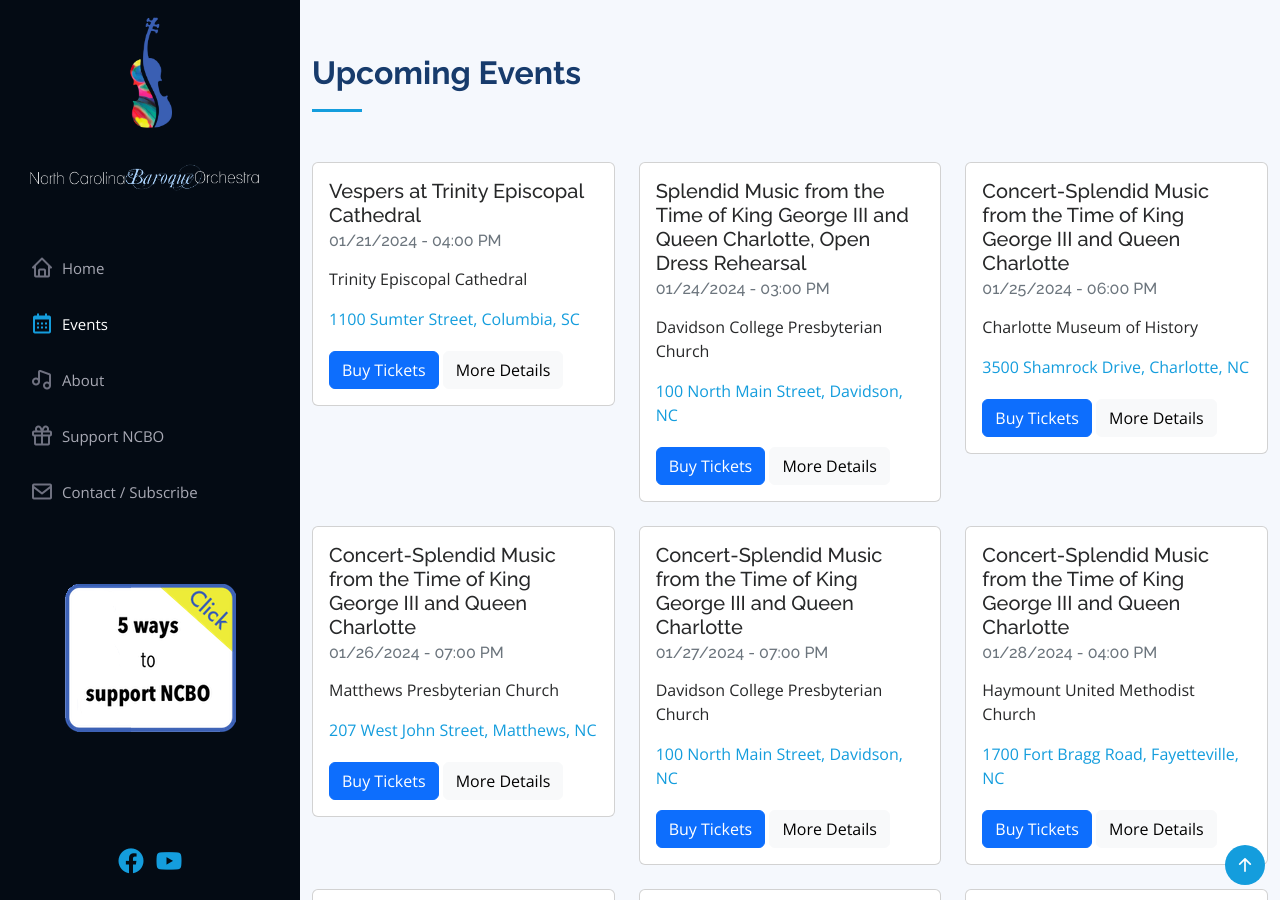
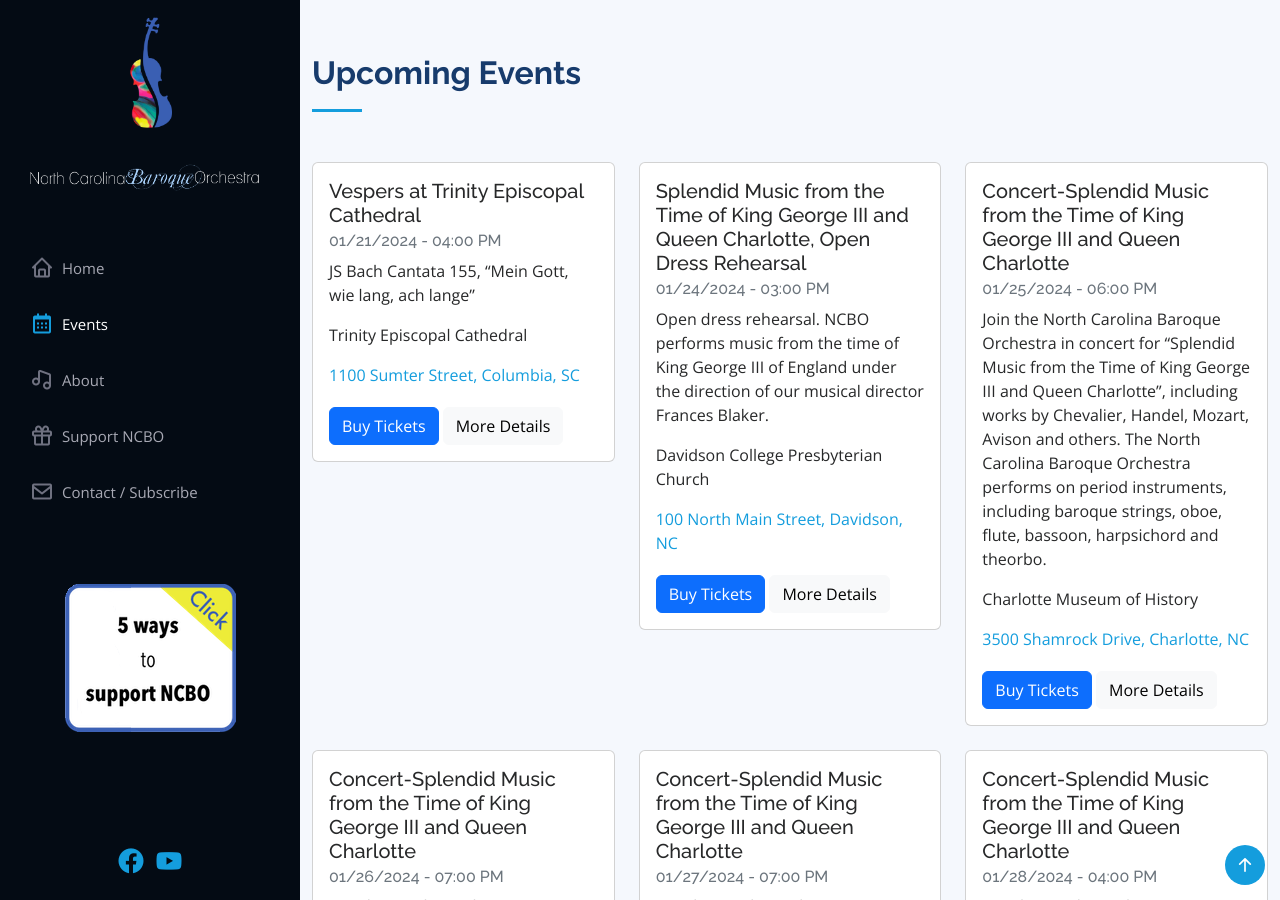
Before and after one commit to ncbaroqueorchestra/ncboweb, a Jekyll site: the page built from index.md, in a window 1280 px wide and 900 px high, scrolled down 906 px. Built offline with Jekyll 4.4.1, drawn with Linux system fonts in a browser that asks for light colours; comment, search, counter and statistics services are not loaded; some of the changed text lies outside the part shown.

Commit message:
Updated NCBO events

```diff
--- a/_data/events.yml
+++ b/_data/events.yml
@@ -1,4 +1,5 @@
 - address: 1100 Sumter Street, Columbia, SC
+  description: JS Bach Cantata 155, “Mein Gott, wie lang, ach lange”
   eventdate: 01/21/2024
   eventdetailsurl: https://trinitysc.org
   eventimageurl: ''
@@ -8,6 +9,8 @@
   ticketurl: ''
   venue: Trinity Episcopal Cathedral
 - address: 100 North Main Street, Davidson, NC
+  description: Open dress rehearsal. NCBO performs music from the time of King George
+    III of England under the direction of our musical director Frances Blaker.
   eventdate: 01/24/2024
   eventdetailsurl: ''
   eventimageurl: ''
@@ -18,6 +21,11 @@
   ticketurl: ''
   venue: Davidson College Presbyterian Church
 - address: 3500 Shamrock Drive, Charlotte, NC
+  description: Join the North Carolina Baroque Orchestra in concert for “Splendid
+    Music from the Time of King George III and Queen Charlotte”, including works by
+    Chevalier, Handel, Mozart, Avison and others. The North Carolina Baroque Orchestra
+    performs on period instruments, including baroque strings, oboe, flute, bassoon,
+    harpsichord and theorbo.
   eventdate: 01/25/2024
   eventdetailsurl: https://charlottemuseum.org/programs-events/events/an-eighteenth-century-evening/
   eventimageurl: ''
@@ -27,6 +35,11 @@
   ticketurl: ''
   venue: Charlotte Museum of History
 - address: 207 West John Street, Matthews, NC
+  description: Join the North Carolina Baroque Orchestra in concert for “Splendid
+    Music from the Time of King George III and Queen Charlotte”, including works by
+    Chevalier, Handel, Mozart, Avison and others. The North Carolina Baroque Orchestra
+    performs on period instruments, including baroque strings, oboe, flute, bassoon,
+    harpsichord and theorbo.
   eventdate: 01/26/2024
   eventdetailsurl: ''
   eventimageurl: ''
@@ -36,6 +49,11 @@
   ticketurl: ''
   venue: Matthews Presbyterian Church
 - address: 100 North Main Street, Davidson, NC
+  description: Join the North Carolina Baroque Orchestra in concert for “Splendid
+    Music from the Time of King George III and Queen Charlotte”, including works by
+    Chevalier, Handel, Mozart, Avison and others. The North Carolina Baroque Orchestra
+    performs on period instruments, including baroque strings, oboe, flute, bassoon,
+    harpsichord and theorbo.
   eventdate: 01/27/2024
   eventdetailsurl: ''
   eventimageurl: ''
@@ -45,6 +63,11 @@
   ticketurl: ''
   venue: Davidson College Presbyterian Church
 - address: 1700 Fort Bragg Road, Fayetteville, NC
+  description: Join the North Carolina Baroque Orchestra in concert for “Splendid
+    Music from the Time of King George III and Queen Charlotte”, including works by
+    Chevalier, Handel, Mozart, Avison and others. The North Carolina Baroque Orchestra
+    performs on period instruments, including baroque strings, oboe, flute, bassoon,
+    harpsichord and theorbo.
   eventdate: 01/28/2024
   eventdetailsurl: ''
   eventimageurl: ''
@@ -54,6 +77,7 @@
   ticketurl: ''
   venue: Haymount United Methodist Church
 - address: ''
+  description: ''
   eventdate: 01/28/2024
   eventdetailsurl: ''
   eventimageurl: ''
@@ -63,6 +87,8 @@
   ticketurl: ''
   venue: ''
 - address: 1100 Sumter Street, Columbia, SC
+  description: JS Bach, Cantata 230 "Lobet Den Herrn". Trinity Cathedral Choirs and
+    NCBO Chamber Players. Directed by William Douglas.
   eventdate: 02/11/2024
   eventdetailsurl: https://trinitysc.org
   eventimageurl: ''
@@ -72,6 +98,8 @@
   ticketurl: ''
   venue: Trinity Episcopal Cathedral
 - address: ''
+  description: JS Bach, Passion According to St. John - 300th anniversary of the St.
+    John Passion
   eventdate: 03/22/2024
   eventdetailsurl: https://scbach.org
   eventimageurl: ''
@@ -81,6 +109,8 @@
   ticketurl: ''
   venue: ''
 - address: ''
+  description: JS Bach, Passion According to St. John - 300th anniversary of the St.
+    John Passion
   eventdate: 03/23/2024
   eventdetailsurl: https://scbach.org
   eventimageurl: ''
@@ -90,6 +120,8 @@
   ticketurl: ''
   venue: ''
 - address: 2310 Augusta Street, Greenville, SC
+  description: JS Bach, Passion According to St. John - 300th anniversary of the St.
+    John Passion
   eventdate: 03/24/2024
   eventdetailsurl: https://scbach.org
   eventimageurl: ''
@@ -99,6 +131,7 @@
   ticketurl: ''
   venue: Westminister Presbyterian Church
 - address: 726 1st Ave. N, Hickory, NC
+  description: Chamber music of Corelli, Bach and Purcell. Freewill offering.
   eventdate: 04/14/2024
   eventdetailsurl: http://www.ascensionhickory.org/
   eventimageurl: ''
```
